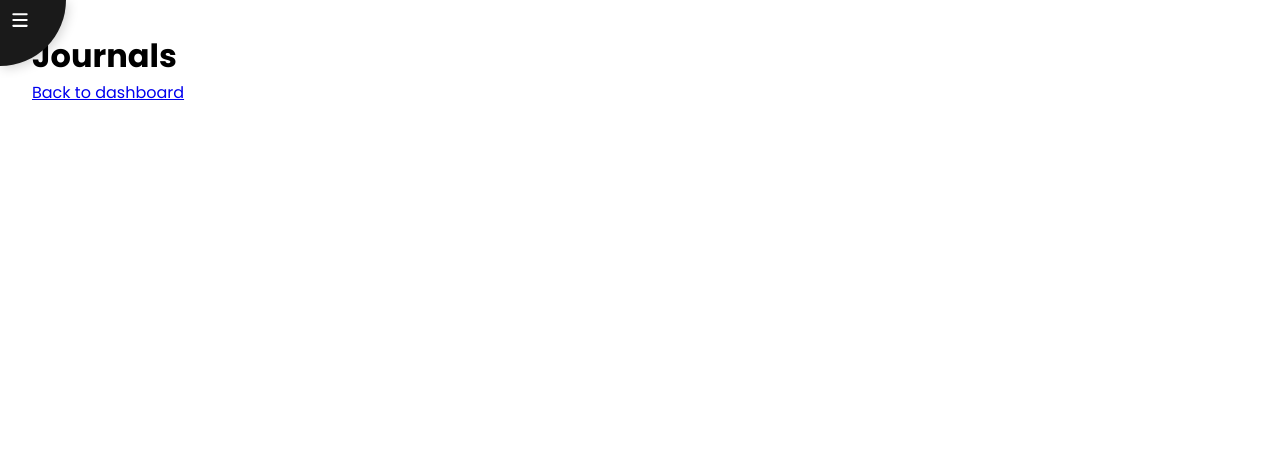
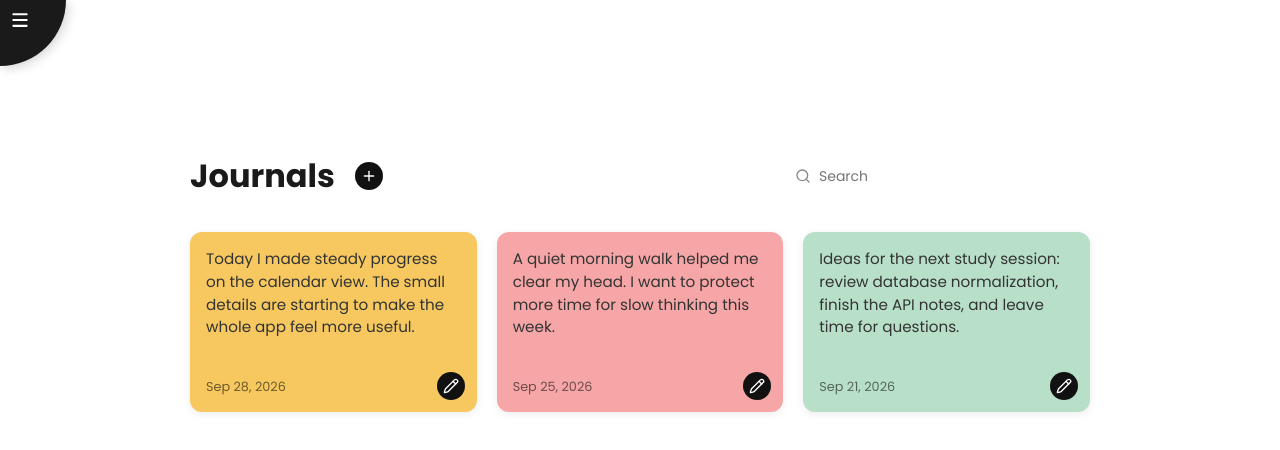
Before and after one commit to n-arbij/sidelark-react, a React (Create React App) app: page /journals in a window 1280 px wide. Shown: the top 450 px of the page. Built offline with nearby package versions, Linux system fonts and the light colour scheme.

Commit message:
feat: journal mgt

```diff
--- a/src/App.js
+++ b/src/App.js
@@ -3,6 +3,8 @@ import './App.css';
 import Navbar from './components/navbar/Navbar';
 import Calendar from './pages/calendar/Calendar';
 import Dashboard from './pages/dashboard/Dashboard';
+import JournalForm from './pages/journal/JournalForm';
+import JournalList from './pages/journal/JournalList';
 
 function Page({ title }) {
   return (
@@ -33,7 +35,9 @@ function App() {
           <Route path="/tasks"     element={<Page title="Tasks" />} />
           <Route path="/goals"     element={<Page title="Goals" />} />
           <Route path="/calendar"  element={<Calendar />} />
-          <Route path="/journals"  element={<Page title="Journals" />} />
+          <Route path="/journals" element={<JournalList />} />
+          <Route path="/journals/new" element={<JournalForm />} />
+          <Route path="/journals/:id/edit" element={<JournalForm />} />
           <Route path="/habits"    element={<Page title="Habits" />} />
           <Route path="/finance"   element={<Page title="Finance" />} />
         </Routes>
--- /dev/null
+++ b/src/components/journal-card/JournalCard.css
@@ -0,0 +1,41 @@
+.card {
+  position: relative;
+  display: flex;
+  flex-direction: column;
+  justify-content: space-between;
+  min-height: 180px;
+  padding: 16px;
+  border-radius: 12px;
+  box-sizing: border-box;
+  box-shadow: 0 2px 8px rgba(0, 0, 0, 0.08);
+  transition: transform 0.15s ease, box-shadow 0.15s ease;
+}
+
+.card:hover {
+  transform: translateY(-3px);
+  box-shadow: 0 6px 16px rgba(0, 0, 0, 0.12);
+}
+
+.card-text {
+  margin: 0;
+  font-size: 0.95rem;
+  line-height: 1.5;
+  color: #333;
+  display: -webkit-box;
+  line-clamp: 4;
+  -webkit-box-orient: vertical;
+  overflow: hidden;
+}
+
+.card-date {
+  align-self: flex-start;
+  font-size: 0.8rem;
+  color: rgba(0, 0, 0, 0.55);
+  margin-top: 16px;
+}
+
+.card-edit {
+  position: absolute;
+  bottom: 12px;
+  right: 12px;
+}
--- /dev/null
+++ b/src/components/journal-card/JournalCard.js
@@ -0,0 +1,21 @@
+import { Link } from "react-router-dom";
+import { Pencil } from "lucide-react";
+import { colorFor, formatDate, previewOf } from "../../pages/journal/format";
+
+export default function JournalCard({ journal }) {
+  return (
+    <>
+    <div className="card" style={{ background: colorFor(journal.id) }}>
+        <p className="card-text">{previewOf(journal.content)}</p>
+        <span className="card-date">{formatDate(journal.createdAt)}</span>
+      <Link
+        to={`/journals/${journal.id}/edit`}
+        className="icon-btn card-edit"
+        aria-label="Edit journal"
+        >
+        <Pencil size={16} />
+      </Link>
+    </div>
+    </>
+  );
+}
--- /dev/null
+++ b/src/pages/journal/Journal.css
@@ -0,0 +1,83 @@
+.journals {
+    display: flex;
+    justify-content: center;
+    min-height: 100lvh;
+    padding-top: 15vh;
+}
+.journal-wrapper{
+    width: 100%;
+    max-width: 900px;
+    padding: 0 24px;
+}
+.journal-header{
+    display: flex;
+    justify-content: space-between;
+    align-items: center;
+}
+.journals .page-title {
+    font-size: 32px;
+    font-weight: 700;
+    color: #1a1a1a;
+    margin: 32px 0;
+}
+
+.journals .title-row {
+    display: flex;
+    align-items: center;
+    gap: 20px;
+}
+.journals .muted {
+    color: #888;
+    font-size: 14px;
+}
+.journals .error {
+    color: #c0392b;
+    font-size: 14px;
+}
+.journals .search {
+    display: flex;
+    align-items: center;
+    gap: 8px;
+    color: #888;
+}
+.journals .search input {
+    border: 0;
+    outline: 0;
+    background: transparent;
+    font-size: 14px;
+}
+
+.journals .grid {
+    display: grid;
+    grid-template-columns: repeat(auto-fill, minmax(240px, 1fr));
+    gap: 20px;
+}
+
+.journals .icon-btn {
+  width: 28px; height: 28px; border-radius: 50%; border: 0;
+  background: #111; color: #fff; cursor: pointer;
+  display: grid; place-items: center;
+}
+
+.journals.editor textarea {
+  width: 50pc;
+  height: 18pc;
+  border: 1px solid #e3e3e3;
+  border-radius: 16px;
+  padding: 20px;
+  font: inherit;
+  line-height: 1.6;
+  resize: none;
+  outline: none;
+}
+.journals .actions { display: flex; justify-content: flex-end; gap: 12px; margin-top: 20px; }
+
+.journals .btn:disabled { opacity: 0.4; cursor: not-allowed; }
+.journals .btn-ghost { background: transparent; color: #111; }
+
+@media (max-width: 768px) {
+    .journals .grid {
+        grid-template-columns: repeat(2, 230px);
+        gap: 16px;
+    }
+}
--- /dev/null
+++ b/src/pages/journal/JournalForm.js
@@ -0,0 +1,52 @@
+import { useEffect, useState } from "react";
+import { Link, useNavigate, useParams } from "react-router-dom";
+import { useJournal, useSaveJournal } from "./useJournals";
+import "./Journal.css";
+
+export default function JournalForm() {
+  const { id } = useParams();
+  const navigate = useNavigate();
+  const { data: journal, isLoading } = useJournal(id);
+  const save = useSaveJournal(id);
+  const [content, setContent] = useState("");
+
+  useEffect(() => {
+    if (journal) setContent(journal.content);
+  }, [journal]);
+
+  const handleSubmit = (e) => {
+    e.preventDefault();
+    save.mutate(content.trim(), {
+      onSuccess: (saved) => navigate(`/journals/${saved?.id ?? id}/edit`),
+    });
+  };
+
+  if (id && isLoading) return <div className="journals"><p className="muted">Loading...</p></div>;
+
+  return (
+    <form onSubmit={handleSubmit} className="journals editor">
+        <div className="wrapper">
+            <h1 className="page-title">{id ? "Refine Your Thoughts" : "A Moment to Reflect"}</h1>
+
+            <textarea
+                value={content}
+                onChange={(e) => setContent(e.target.value)}
+                placeholder="Write what's on your mind..."
+                rows={16}
+                autoFocus
+            />
+
+            {save.isError && <p className="error">Could not save. Try again.</p>}
+
+            <div className="actions">
+              <Link to="/journals" className="btn btn-ghost">
+                Cancel
+                </Link>
+                <button type="submit" className="btn" disabled={!content.trim() || save.isPending}>
+                {save.isPending ? "Saving..." : "Save"}
+                </button>
+            </div>
+        </div>
+    </form>
+  );
+}
--- /dev/null
+++ b/src/pages/journal/JournalList.js
@@ -0,0 +1,53 @@
+import { useState } from "react";
+import { Link } from "react-router-dom";
+import { Plus, Search } from "lucide-react";
+import JournalCard from "../../components/journal-card/JournalCard";
+import { useJournals } from "./useJournals";
+import "../../components/journal-card/JournalCard.css";
+import "./Journal.css";
+
+export default function JournalList() {
+  const { data: journals, isLoading, isError } = useJournals();
+  const [query, setQuery] = useState("");
+
+  const visible = (journals ?? []).filter((j) =>
+    j.content.toLowerCase().includes(query.trim().toLowerCase())
+  );
+
+  return (
+    <div className="journals">
+        <div className="journal-wrapper">
+            <div className="journal-header">
+                <div className="title-row">
+                    <h1 className="page-title">Journals</h1>
+                    <Link to="/journals/new" className="icon-btn icon-btn-lg">
+                    <Plus size={16} />
+                    </Link>
+                </div>
+                <div className="search">
+                    <Search size={16} />
+                    <input
+                    placeholder="Search"
+                    value={query}
+                    onChange={(e) => setQuery(e.target.value)}
+                    />
+                </div>
+            </div>
+
+            {isLoading && <p className="muted">Loading...</p>}
+            {isError && <p className="muted">Could not load your journals.</p>}
+            {journals && visible.length === 0 && (
+                <p className="muted">
+                {query ? "No journals match your search." : "No journals yet. Hit the plus button to write one."}
+                </p>
+            )}
+
+            <div className="grid">
+                {visible.map((j) => (
+                <JournalCard key={j.id} journal={j} />
+                ))}
+            </div>
+        </div>
+    </div>
+  );
+}
--- /dev/null
+++ b/src/pages/journal/format.js
@@ -0,0 +1,19 @@
+const dateFormatter = new Intl.DateTimeFormat([], {
+  day: 'numeric',
+  month: 'short',
+  year: 'numeric',
+});
+
+export function formatDate(value) {
+  return dateFormatter.format(new Date(value));
+}
+
+export function previewOf(content, limit = 140) {
+  const text = content.trim();
+  return text.length > limit ? `${text.slice(0, limit).trim()}...` : text;
+}
+
+export function colorFor(id) {
+  const colors = ['#90e2f4', '#f6c85f', '#f6a6a6', '#b8e0c8', '#d5c6f2'];
+  return colors[Number(id) % colors.length];
+}
--- /dev/null
+++ b/src/pages/journal/useJournals.js
@@ -0,0 +1,78 @@
+import { useState } from 'react';
+
+const STORAGE_KEY = 'sidelark-journals';
+
+const DUMMY_JOURNALS = [
+  {
+    id: '1',
+    content: 'Today I made steady progress on the calendar view. The small details are starting to make the whole app feel more useful.',
+    createdAt: '2026-09-28T08:30:00.000Z',
+    updatedAt: '2026-09-28T08:30:00.000Z',
+  },
+  {
+    id: '2',
+    content: 'A quiet morning walk helped me clear my head. I want to protect more time for slow thinking this week.',
+    createdAt: '2026-09-25T06:45:00.000Z',
+    updatedAt: '2026-09-26T07:10:00.000Z',
+  },
+  {
+    id: '3',
+    content: 'Ideas for the next study session: review database normalization, finish the API notes, and leave time for questions.',
+    createdAt: '2026-09-21T17:15:00.000Z',
+    updatedAt: '2026-09-21T17:15:00.000Z',
+  },
+];
+
+function readJournals() {
+  try {
+    const saved = window.localStorage.getItem(STORAGE_KEY);
+    return saved ? JSON.parse(saved) : DUMMY_JOURNALS;
+  } catch {
+    return DUMMY_JOURNALS;
+  }
+}
+
+function writeJournals(journals) {
+  window.localStorage.setItem(STORAGE_KEY, JSON.stringify(journals));
+}
+
+export function useJournals() {
+  const [journals] = useState(readJournals);
+  return { data: journals, isLoading: false, isError: false };
+}
+
+export function useJournal(id) {
+  const [journal] = useState(() => readJournals().find((item) => item.id === id));
+  return { data: journal, isLoading: false, isError: false };
+}
+
+export function useSaveJournal(id) {
+  const [isPending, setIsPending] = useState(false);
+  const [isError, setIsError] = useState(false);
+
+  const mutate = (content, { onSuccess } = {}) => {
+    setIsPending(true);
+    setIsError(false);
+
+    try {
+      const journals = readJournals();
+      const now = new Date().toISOString();
+      const existing = id ? journals.find((journal) => journal.id === id) : null;
+      const saved = existing
+        ? { ...existing, content, updatedAt: now }
+        : { id: String(Date.now()), content, createdAt: now, updatedAt: now };
+      const next = existing
+        ? journals.map((journal) => (journal.id === id ? saved : journal))
+        : [saved, ...journals];
+
+      writeJournals(next);
+      onSuccess?.(saved);
+    } catch {
+      setIsError(true);
+    } finally {
+      setIsPending(false);
+    }
+  };
+
+  return { mutate, isPending, isError };
+}
```
Also changed, not shown: 1 other file (tests, documents, lock files or other folders).
